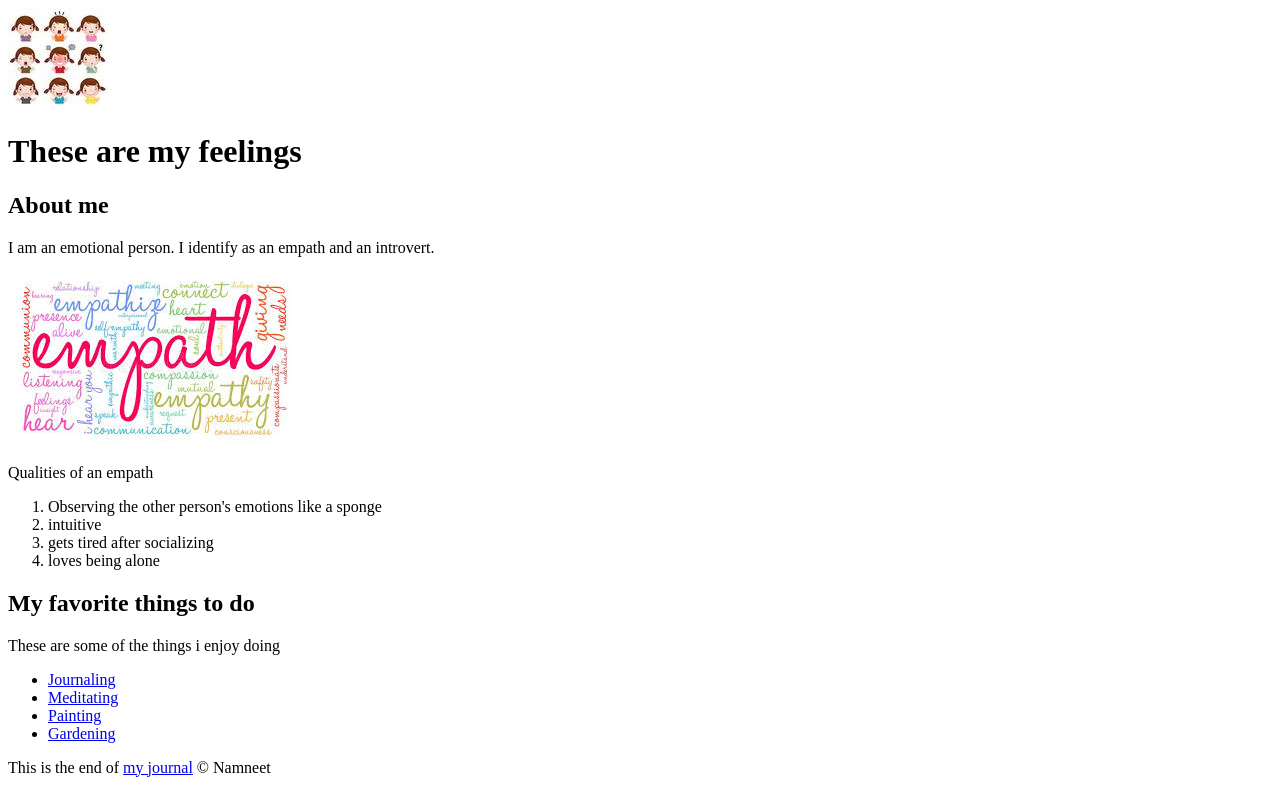
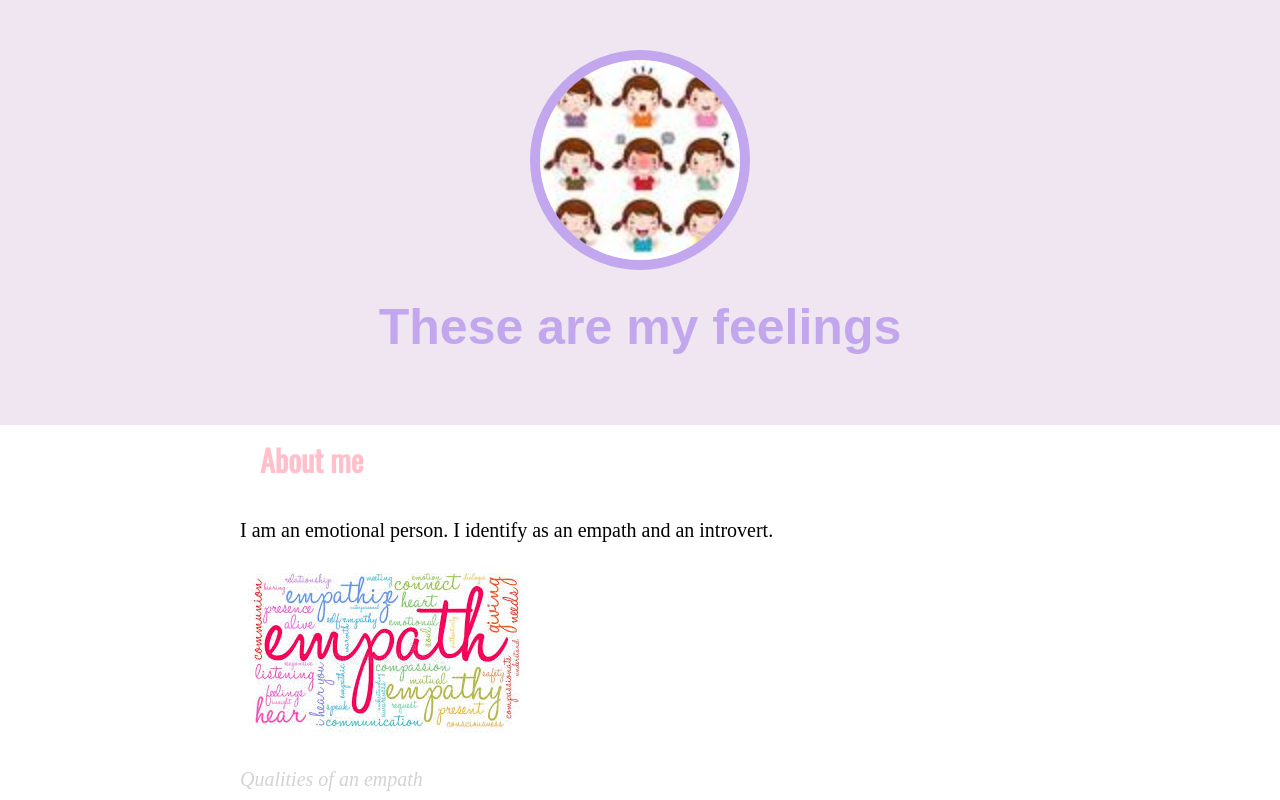
Before and after one commit to gillnamneet417/my-feelings, a plain HTML site: page index.html in a window 1280 px wide. Shown: the top 800 px of the page. Drawn offline with nearby package versions, Linux system fonts and the light colour scheme.

Commit message:
added color padding and margins

```diff
--- /dev/null
+++ b/css/feelings.css
@@ -0,0 +1,79 @@
+body{
+    margin: 0;
+    font-size: 20px;
+    line-height: 30px;
+}
+header{
+    background-color: #EFE6F2;
+    text-align: center;
+    padding-top: 50px;
+    padding-bottom: 50px;
+}
+header h1{
+    color: #C3A7EE;
+    /* will use arial and if browser doesnt have arial, will use helvetica and sans-serif respectively */
+    font-family: Arial, Helvetica, sans-serif;
+    font-size: 50px;
+}
+
+h1, h2{
+    font-family: 'Oswald', sans-serif;
+}
+
+header img{
+    border-radius: 160px;
+    width: 200px;
+    border: 10px solid #C3A7EE;
+}
+
+main{
+    max-width: 800px;
+    /* top and bottom value is 0 and left and right is auto */
+    margin: 0 auto;
+    padding: 20px;
+}
+
+main img{
+    max-width: 100%;
+}
+
+h2{
+    font-size: 30px;
+    color: pink;
+    margin: 0 20px 40px;
+
+}
+
+a{
+    color: pink;
+}
+
+a:hover{
+    color:#C3A7EE;
+    background-color: pink;
+}
+
+
+footer{
+    background-color: #EFE6F2;
+    text-align: center;
+    color: white;
+}
+
+footer p{
+    margin:0;
+}
+
+footer a{
+    color: white;
+}
+
+footer a:hover{
+    opacity: .5;
+    background-color: transparent;
+}
+
+p.caption{
+    color: lightgrey;
+    font-style: italic;
+}
--- a/index.html
+++ b/index.html
@@ -3,6 +3,8 @@
     <head>
         <title>Feelings</title>
         <link rel="shortcut icon" href="img/feelingheader.jpeg" type="image/ico" />
+        <link href="https://fonts.googleapis.com/css2?family=Oswald&display=swap" rel="stylesheet">
+        <link rel="stylesheet" type="text/css" href="css/feelings.css">
     </head>
 <body>
     <!-- header element -->
@@ -16,7 +18,7 @@
         <p>I am an emotional person. I identify as an empath and an introvert.</p>
         <img src="img/empathmain.jpeg">
        <!-- Qualities of an empath -->
-        <p> Qualities of an empath</p>
+        <p class="caption"> Qualities of an empath</p>
         <ol>
             <li>Observing the other person's emotions like a sponge</li>
             <li>intuitive</li>
```
Also changed, not shown: 1 other file.
